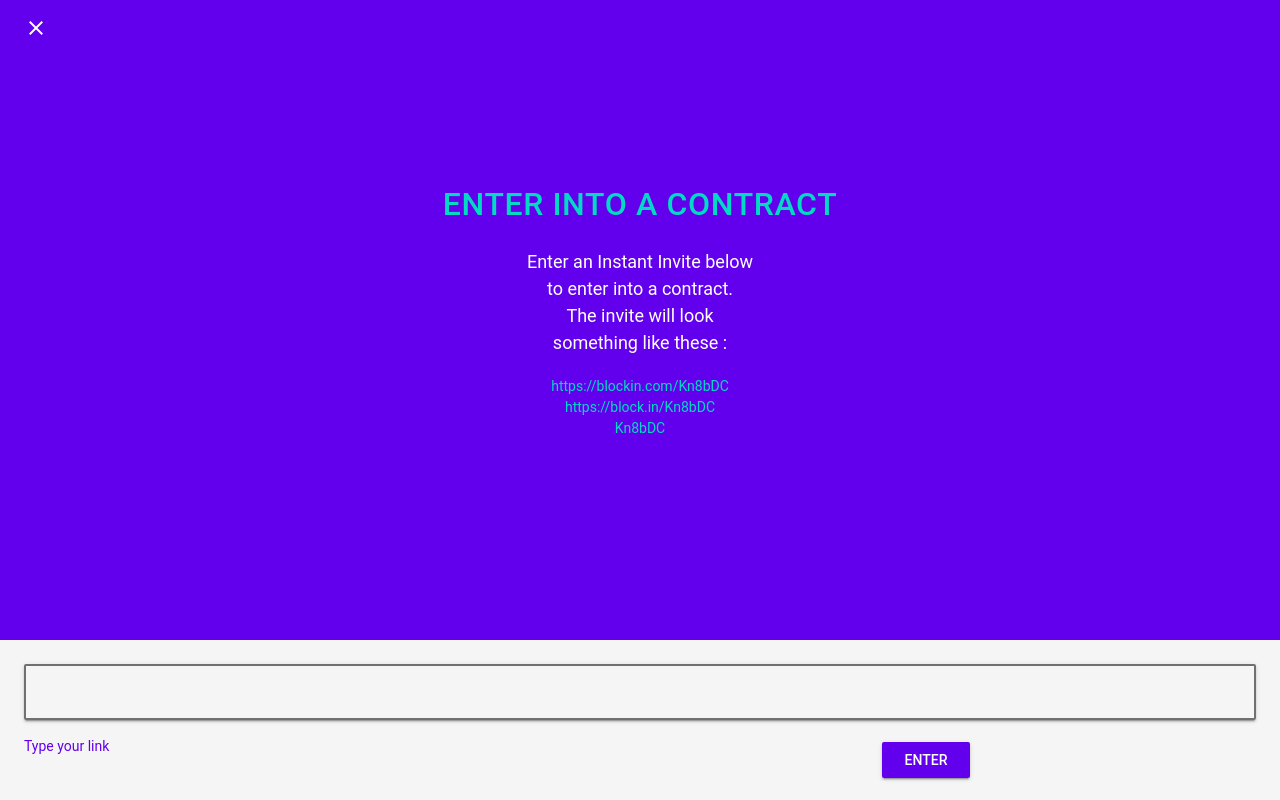
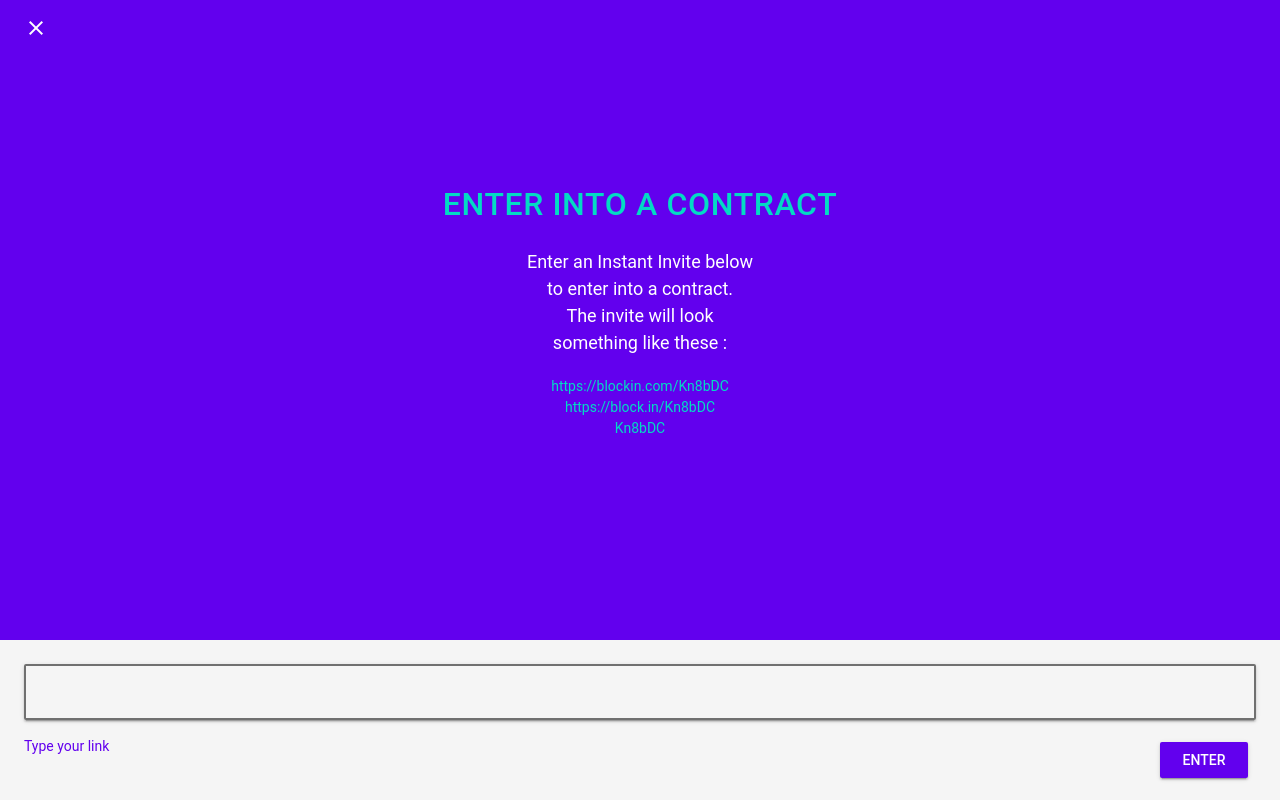
Before and after one commit to oh3vci/block-in, a Vue app: page /#/join in a window 1280 px wide. Built offline with nearby package versions, Linux system fonts and the light colour scheme.

Commit message:
MOD: Fix button alignment style

```diff
--- a/src/App.vue
+++ b/src/App.vue
@@ -44,4 +44,9 @@
 .v-alert .v-alert__icon.v-icon {
   color: #fafafa !important;
 }
+.charge-button {
+  display: flex;
+  justify-content : flex-end !important;
+  -webkit-justify-content: flex-end !important;
+}
 </style>
--- a/src/layouts/JoinContractPage.vue
+++ b/src/layouts/JoinContractPage.vue
@@ -42,7 +42,7 @@
           <v-flex xs8>
             <div class="input-hint">Type your link</div>
           </v-flex>
-          <v-flex xs4>
+          <v-flex class="charge-button" xs4>
             <v-btn class="enter-button" color="primary" @click="goNextPage()">ENTER</v-btn>
           </v-flex>
         </v-layout>
--- a/src/layouts/MyPage.vue
+++ b/src/layouts/MyPage.vue
@@ -175,11 +175,6 @@
 .customer {
   font-weight: bold;
 }
-.charge-button {
-  display: flex;
-  justify-content : flex-end !important;
-  -webkit-justify-content: flex-end !important;
-}
 .section--head {
   font-weight: bold;
   font-size: 18px;
```
